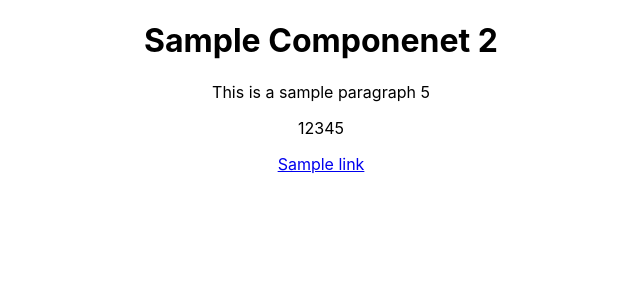
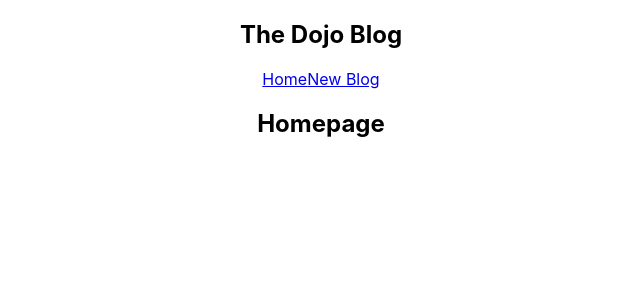
Before and after one commit to deepak0023/react_project, a React (Create React App) app: page / in a window 1280 px wide. Shown: the top 300 px of the page, without its empty margins (319-959 px from the left). Built offline with nearby package versions, Linux system fonts and the light colour scheme.

Commit message:
Components : Adding child components into the main app component

```diff
--- a/src/App.js
+++ b/src/App.js
@@ -1,18 +1,13 @@
 import './App.css';
+import Navbar from './Navbar';
+import Home from './Home';
 
 function App() {
-  const headding = 'Sample Componenet 2';
-  const text = 'This is a sample paragraph';
-  const number = 5;
-  const sample_array = [1, 2, 3, 4, 5];
-  const link = "https://www.google.com/";
   return (
     <div className="App">
+      <Navbar />
       <div className="Component">
-        <h1>{ headding }</h1>
-        <p>{ text } { number }</p>
-        <p>{ sample_array }</p>
-        <a href={ link }>{ 'Sample link' }</a>
+        <Home />
       </div>
     </div>
   );
--- /dev/null
+++ b/src/Home.js
@@ -0,0 +1,9 @@
+const Home = () => {
+    return (
+      <div className="home">
+        <h2>Homepage</h2>
+      </div>
+    );
+  }
+
+  export default Home;
--- /dev/null
+++ b/src/Navbar.js
@@ -0,0 +1,13 @@
+const Navbar = () => {
+    return (
+      <nav className="navbar">
+        <h1>The Dojo Blog</h1>
+        <div className="links">
+          <a href="/">Home</a>
+          <a href="/create">New Blog</a>
+        </div>
+      </nav>
+    );
+  }
+
+  export default Navbar;
```
